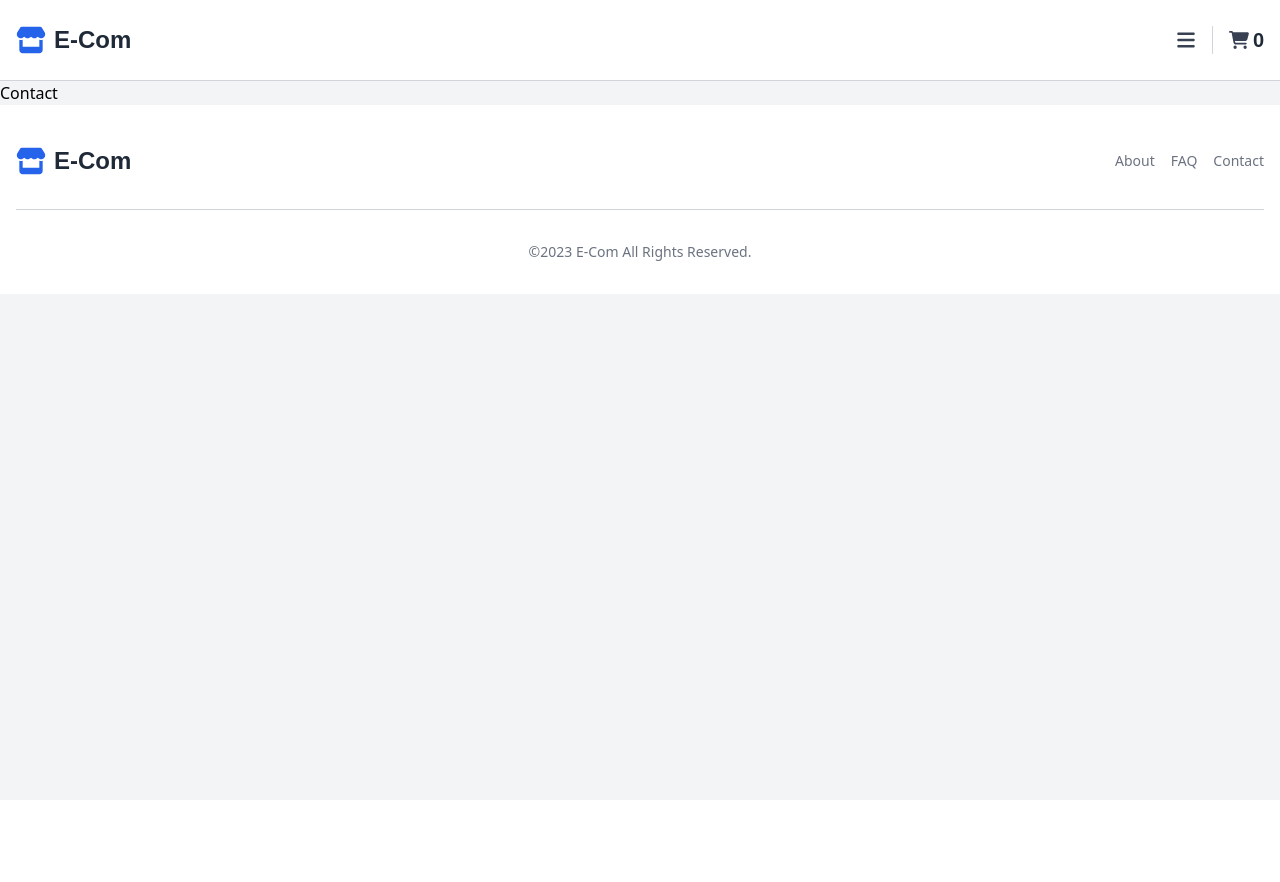
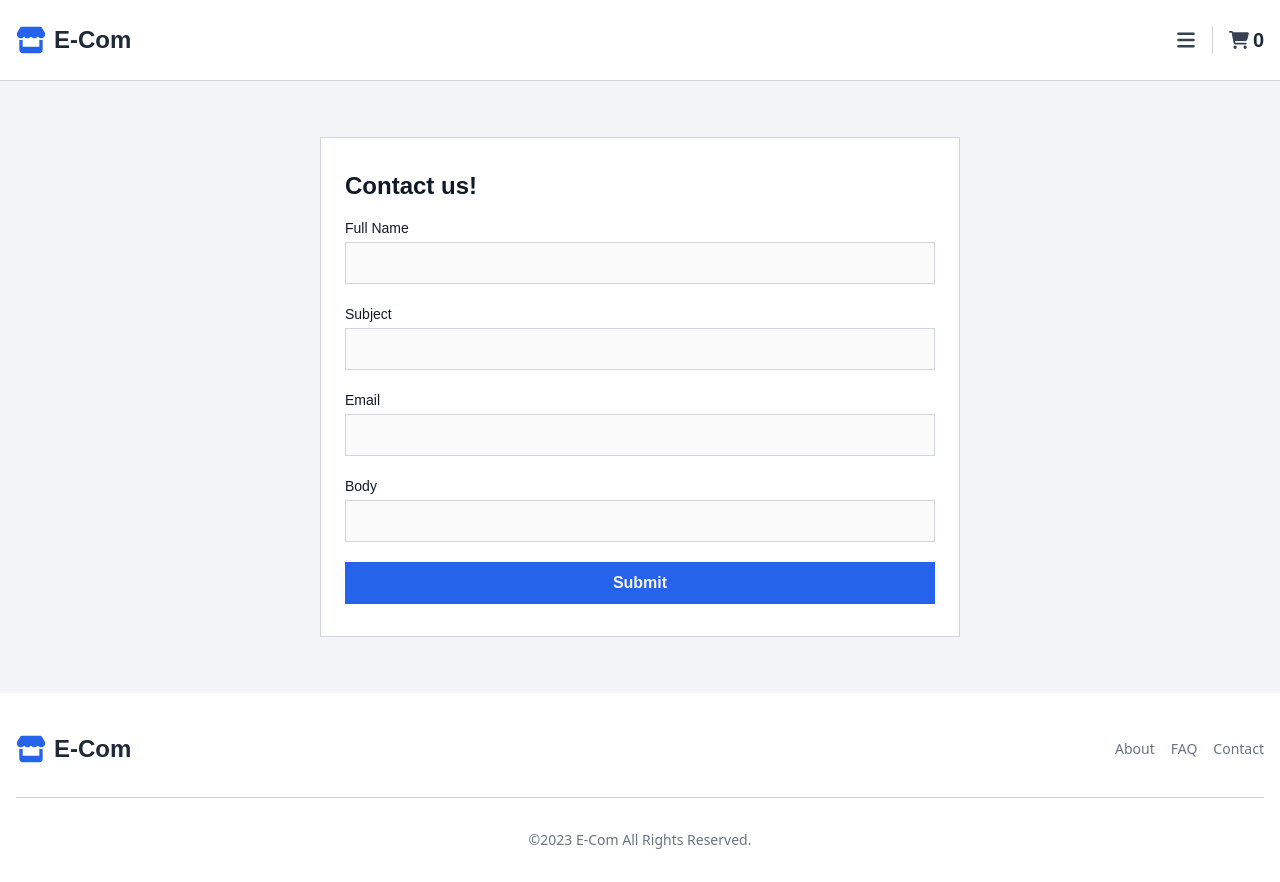
Before and after one commit to karlpnord/js-frameworks-ca, a React (Vite) app: page /contact in a window 1280 px wide. Before the commit the page ends 800 px from the top, so only its background shows below. Built offline with nearby package versions, Linux system fonts and the light colour scheme.

Commit message:
Contact components

```diff
--- /dev/null
+++ b/src/components/form/ContactForm.jsx
@@ -0,0 +1,34 @@
+import { useForm } from 'react-hook-form';
+import Input from './Input';
+import Button from '../ui/Button';
+import { yupResolver } from '@hookform/resolvers/yup';
+import yupScheme from '../../utils/yupScheme';
+
+const ContactForm = ({ formSuccess }) => {
+  const {
+    handleSubmit,
+    register,
+    reset,
+    formState: { errors },
+  } = useForm({
+    resolver: yupResolver(yupScheme),
+  });
+
+  const onSubmit = (data) => {
+    console.log(data);
+    reset();
+    formSuccess();
+  }
+
+  return (
+    <form onSubmit={handleSubmit(onSubmit)} className='flex flex-col gap-4'>
+      <Input register={register} label={'Full Name'} type={'text'} name={'fullName'} required={true} min={3} max={30} error={errors.firstName?.message}/>
+      <Input register={register} label={'Subject'} type={'text'} name={'subject'} required={true} min={3} max={30} error={errors.subject?.message}/>
+      <Input register={register} label={'Email'} type={'email'} name={'email'} required={true} error={errors.email?.message}/>
+      <Input register={register} label={'Body'} type={'text'} name={'body'} required={true} min={3} max={100} error={errors.body?.message}/>
+      <Button type={'primary'} text={'Submit'}/>
+    </form>
+  )
+}
+
+export default ContactForm;
--- /dev/null
+++ b/src/components/form/ContactModal.jsx
@@ -0,0 +1,43 @@
+import { FaCircleCheck } from "react-icons/fa6";
+import { Link } from "react-router-dom";
+
+const CartModal = ({ product, setModal }) => {
+
+  const clickHandler = () => {
+    setModal(false);
+  }
+
+  return (
+    <div className="relative z-10" aria-labelledby="modal-title" role="dialog" aria-modal="true">
+      <div className="fixed inset-0 bg-gray-500 bg-opacity-75 transition-opacity" aria-hidden="true"></div>
+      <div className="fixed inset-0 z-10 w-screen overflow-y-auto">
+        <div className="flex min-h-full items-end justify-center p-4 text-center sm:items-center sm:p-0">
+          <div className="relative transform overflow-hidden bg-white text-left shadow-xl transition-all sm:my-8 sm:w-full sm:max-w-lg">
+            <div className="bg-white dark:bg-zinc-900 px-4 pb-4 pt-5 sm:p-6 sm:pb-4">
+              <div className="sm:flex sm:items-start">
+                <div className="mx-auto flex h-12 w-12 flex-shrink-0 items-center justify-center rounded-full bg-green-100 sm:mx-0 sm:h-10 sm:w-10">
+                  <FaCircleCheck className='text-green-600'/>
+                </div>
+                <div className="mt-3 text-center sm:ml-4 sm:mt-0 sm:text-left">
+                  <h3 className="text-base font-semibold leading-6 text-gray-900 dark:text-gray-200" id="modal-title">Message successfully submitted!</h3>
+                  <div className="mt-2">
+                    <p className="text-sm text-gray-500 dark:text-gray-400">We will answer your request withtin 2 days.</p>
+                  </div>
+                </div>
+              </div>
+            </div>
+            <div className="bg-gray-50 dark:bg-zinc-800 px-4 py-3 sm:flex sm:flex-row-reverse sm:px-6">
+              <Link
+                to='/'
+                className="inline-flex w-full justify-center bg-green-600 px-3 py-2 text-sm font-semibold text-white shadow-sm hover:bg-green-500 transition sm:ml-3 sm:w-auto">
+                Back to store
+              </Link>
+            </div>
+          </div>
+        </div>
+      </div>
+    </div>
+  )
+};
+
+export default CartModal;
--- /dev/null
+++ b/src/components/form/Input.jsx
@@ -0,0 +1,23 @@
+const Input = ({ register, label, name, required, min, max, error, type }) => {
+  return (
+    <div className="flex flex-col gap-1">
+      <label htmlFor={name} className='text-sm text-gray-900 dark:text-gray-100'>
+        {label}
+      </label>
+      <input
+        { ...register(name, {
+          required: required,
+          minLength: min,
+          maxLength: max,
+        })}
+        name={name}
+        id={name}
+        type={type}
+        className='bg-zinc-50 border border-gray-300 text-gray-900 p-2 dark:text-white dark:bg-zinc-600 dark:border-zinc-700 dark:placeholder:text-gray-300'
+      />
+      <div className="text-red-500 text-sm">{error}</div>
+    </div>
+  )
+};
+
+export default Input;
--- a/src/pages/Contact/Contact.jsx
+++ b/src/pages/Contact/Contact.jsx
@@ -1,9 +1,21 @@
-import React from 'react';
+import Form from '../../components/form/ContactForm';
+import { useState } from 'react';
+import ContactModal from '../../components/form/ContactModal';
 
 const Contact = () => {
+  const [formSuccess, setFormSuccess] = useState(false);
+
+  const submitSuccess = () => {
+    setFormSuccess(true);
+  }
+
   return (
-    <main>
-      Contact
+    <main className='flex-1 container font-inter max-w-[640px] mx-auto'>
+      <div className='flex flex-col gap-2 px-6 py-8 my-14 border border-gray-300 bg-white dark:bg-zinc-800 dark:border-zinc-700'>
+        <h1 className='font-semibold text-2xl text-gray-900 mb-2 dark:text-gray-50'>Contact us!</h1>
+        <Form formSuccess={submitSuccess}/>
+        {formSuccess && <ContactModal />}
+      </div>
     </main>
   )
 };
--- /dev/null
+++ b/src/utils/yupScheme.js
@@ -0,0 +1,15 @@
+import * as yup from 'yup';
+
+const schema = yup
+  .object({
+    fullName: yup
+      .string()
+      .min(3, 'Your full name must be at least 3 characters.')
+      .required('Please enter your full name.'),
+    subject: yup.string().required('Please enter the subject.').min(3, 'Your subject must be at least 3 characters.'),
+    email: yup.string().email('Invalid email format').required('Please enter your email.'),
+    body: yup.string().required('Please enter your message.').min(3, 'Your message must be at least 3 characters.'),
+  })
+  .required();
+
+export default schema;
```
